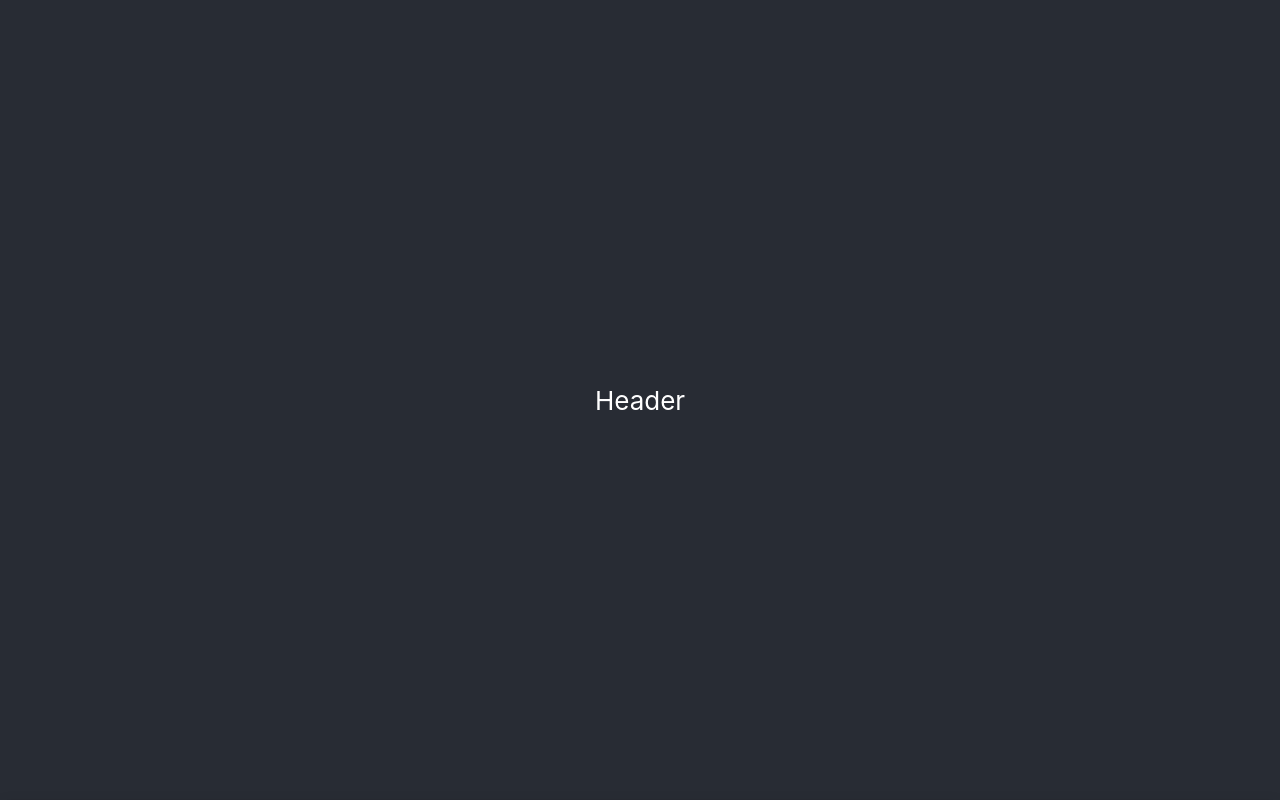
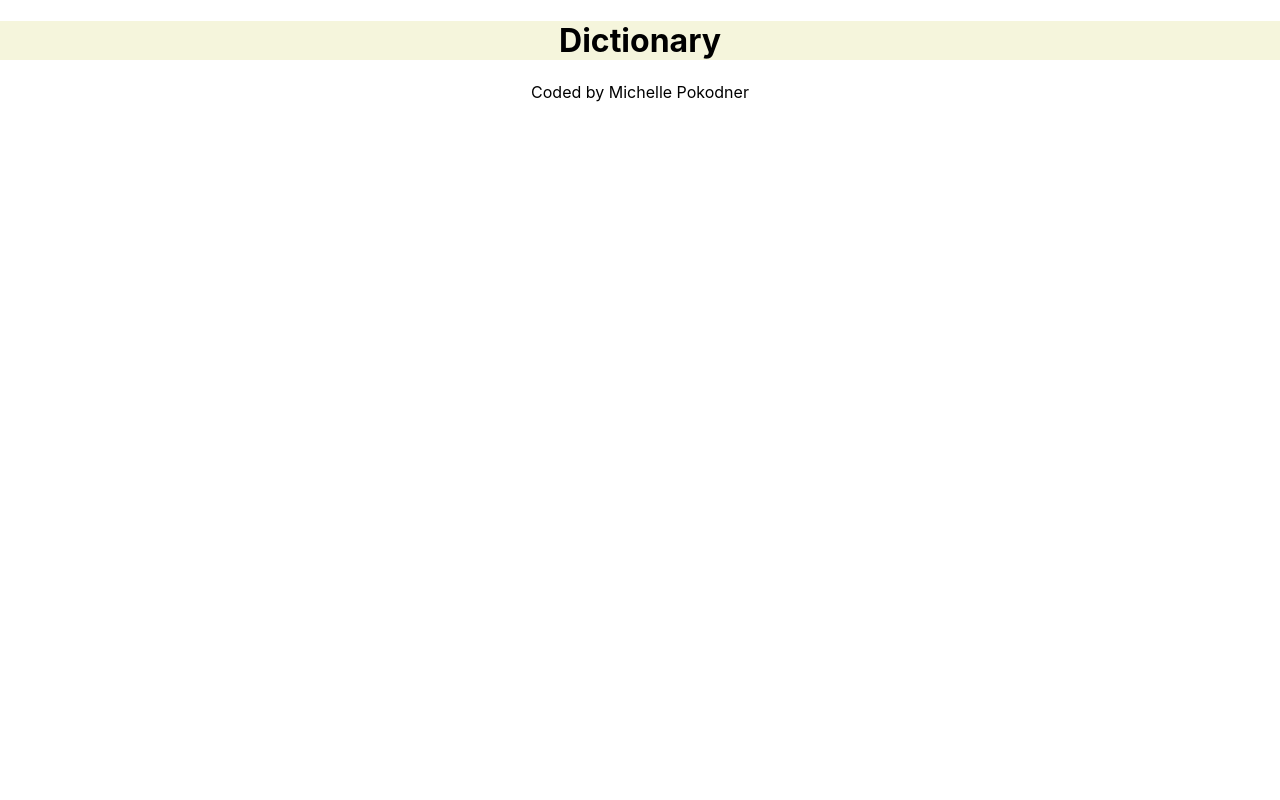
Before and after one commit to mpokodner/dictionary-react-app, a React (Create React App) app: page / in a window 1280 px wide. Shown: the top 800 px of the page. Built offline with nearby package versions, Linux system fonts and the light colour scheme.

Commit message:
changed css

```diff
--- a/src/App.css
+++ b/src/App.css
@@ -15,7 +15,5 @@
 
 .Dictionary {
   background: beige;
-  padding: 30px;
-  border-radius: 6px;
-  box-shadow: 0 10px 20px rgba(0, 0, 0, 0.19), 0 6px 6px rgba(0, 0, 0, 0.23);
+  text-align: center;
 }
--- a/src/App.js
+++ b/src/App.js
@@ -5,7 +5,6 @@ function App() {
   return (
     <div className="App">
       <div className="container">
-        <header className="App-header">Header</header>
         <main>
           <Dictionary />
         </main>
```
